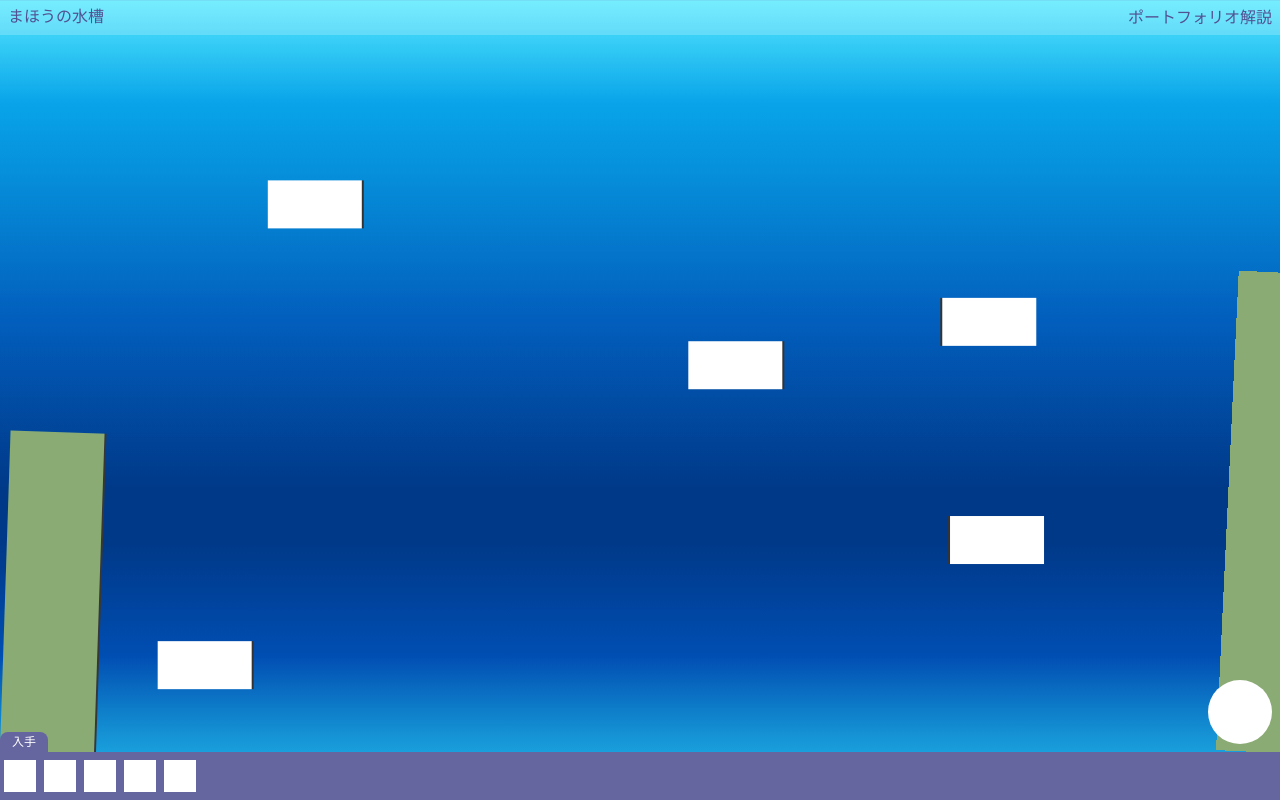
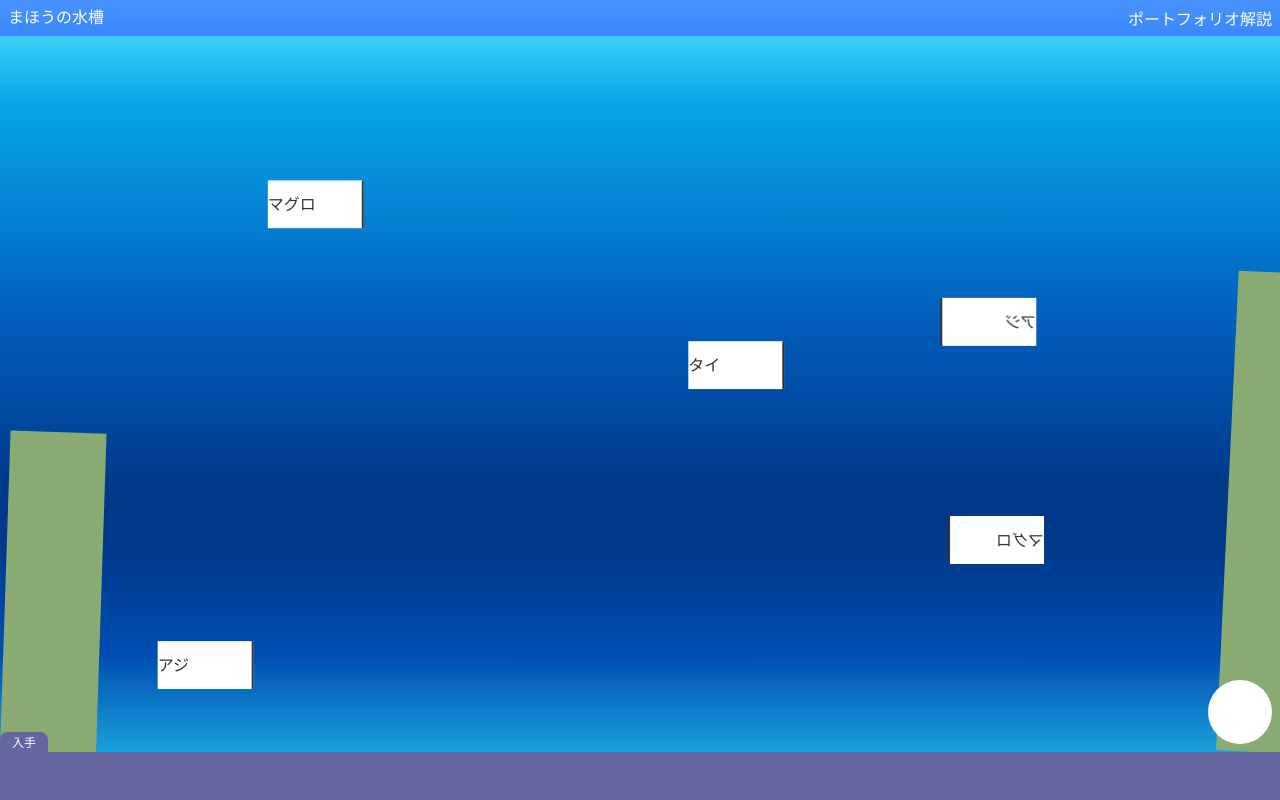
Before and after one commit to kakiikada/demo_Encyclopedia01, a React (Vite) app: page / in a window 1280 px wide. Built offline with nearby package versions, Linux system fonts and the light colour scheme.

Commit message:
魚のクリック処理（履歴・図鑑に表示）の実装

```diff
--- a/index.html
+++ b/index.html
@@ -5,6 +5,7 @@
     <link rel="icon" type="image/svg+xml" href="/favicon.svg" />
     <meta name="viewport" content="width=device-width, initial-scale=1.0" />
     <title>まほうの水槽</title>
+    <link href="https://fonts.googleapis.com/css?family=M+PLUS+Rounded+1c" rel="stylesheet">
   </head>
   <body>
     <div id="root"></div>
--- a/src/App.tsx
+++ b/src/App.tsx
@@ -6,6 +6,19 @@ import './styles/App.css'
 
 function App() {
   const [count, setCount] = useState(0)
+  // メニュー開閉
+  const [isExplanationOpen, setIsExplanationOpen] = useState(false)
+  const [isBookOpen, setIsBookOpen] = useState(false)
+  // 魚のクリック処理
+  const [fishHistory, setFishHistory] = useState<string[]>([]) //履歴
+  const [fishCollection, setFishCollection] = useState<Record<string, number>>({}) //図鑑
+  const fishList = ["アジ", "マグロ", "タイ"]
+  // ランダムに５匹を選出
+  const [tankFish, setTankFish] = useState(() =>
+  Array.from({ length: 5 }, () =>
+    fishList[Math.floor(Math.random() * fishList.length)]
+  )
+)
 
   return (
     <>
@@ -14,9 +27,13 @@ function App() {
         <div className="header">
           <h1 className="header_title">まほうの水槽</h1>
           <div className="header_Explanation">
-            <button className="header_Explanation_title">ポートフォリオ解説</button>
+            <button className="header_Explanation_title"
+            onClick={() => setIsExplanationOpen(!isExplanationOpen)}
+            >ポートフォリオ解説</button>
             {/* 説明 */}
-            <div className="header_Explanation_content">
+            <div className=
+            {isExplanationOpen ? ('header_Explanation_content active'):('header_Explanation_content')}
+            >
               <div className="Explanation">
                 <p className="Explanation_caption">本作品は主にAPI通信とアニメーションの技術力向上と画面設計・制作作業力の習得のために作成したポートフォリオゲームです。</p>
                 <p className="Explanation_title">実装スキル</p>
@@ -42,11 +59,36 @@ function App() {
                 <div className="monitor">
                   {/* 魚 */}
                   <div className="monitor_feald">
-                    <button className="fidh-1"></button>
-                    <button className="fidh-2"></button>
-                    <button className="fidh-3"></button>
-                    <button className="fidh-4"></button>
-                    <button className="fidh-5"></button>
+                    <button className="fidh-1"
+                      onClick={() => {
+                        setFishHistory([...fishHistory, tankFish[0]].slice(-6))
+                        setFishCollection({...fishCollection,  [tankFish[0]]: (fishCollection[tankFish[0]] || 0) + 1})
+                      }}
+                    >{tankFish[0]}</button>
+                    <button className="fidh-2"
+                      onClick={() => {
+                        setFishHistory([...fishHistory, tankFish[1]].slice(-6))
+                        setFishCollection({...fishCollection,  [tankFish[1]]: (fishCollection[tankFish[1]] || 0) + 1})
+                      }}
+                    >{tankFish[1]}</button>
+                    <button className="fidh-3"
+                      onClick={() => {
+                        setFishHistory([...fishHistory, tankFish[2]].slice(-6))
+                        setFishCollection({...fishCollection,  [tankFish[2]]: (fishCollection[tankFish[2]] || 0) + 1})
+                      }}
+                    >{tankFish[2]}</button>
+                    <button className="fidh-4"
+                      onClick={() => {
+                        setFishHistory([...fishHistory, tankFish[3]].slice(-6))
+                        setFishCollection({...fishCollection,  [tankFish[3]]: (fishCollection[tankFish[3]] || 0) + 1})
+                      }}
+                    >{tankFish[3]}</button>
+                    <button className="fidh-5"
+                      onClick={() => {
+                        setFishHistory([...fishHistory, tankFish[4]].slice(-6))
+                        setFishCollection({...fishCollection,  [tankFish[4]]: (fishCollection[tankFish[4]] || 0) + 1})
+                      }}
+                    >{tankFish[4]}</button>
                   </div>
                   {/* 背景 */}
                   <div className="monitor_bg">
@@ -63,11 +105,10 @@ function App() {
                 <div className="history">
                   <p className="history_title">入手</p>
                   <ul className="history_list">
-                    <li><button></button></li>
-                    <li><button></button></li>
-                    <li><button></button></li>
-                    <li><button></button></li>
-                    <li><button></button></li>
+                  {fishHistory.map((fish, index) => (
+                    <li key={index}><button>{fish}</button></li>
+                  ))}
+
                   </ul>
                 </div>
               </section>
@@ -76,10 +117,24 @@ function App() {
               {/* 図鑑 */}
               <section>
                 <div className="menu">
-                  <button className="menu_btn"></button>
-                  <ul className="menu_list">
-                    <li></li>
-                  </ul>
+                  <button className="menu_btn"
+                  onClick={() => setIsBookOpen(!isBookOpen)}
+                  ></button>
+                  <div className=
+                  {isBookOpen ? ('menu_feald active'):('menu_feald')}
+                  >
+                    <p className="menu_title">Encyclopedia</p>
+                    <ul className="menu_list">
+                        {fishList.map((fish) =>
+                          fishCollection[fish] >= 1 ? (
+
+                            <li key={fish}><button>{fish}{fishCollection[fish]}匹</button></li>
+                          ):(
+                            <li key={fish}><button>未取得</button></li>
+                          )
+                        )}
+                    </ul>
+                  </div>
                 </div>
               </section>
             </div>
--- a/src/styles/App.css
+++ b/src/styles/App.css
@@ -5,29 +5,37 @@
   z-index: 10000;
   width: 100%;
   padding: var(--inner_m);
-  background-color: rgba(255,255,255,0.2);
+  background-color: rgba(59, 62, 255, 0.5);
   .header_title {
-    color: #525292;
+    color: var(--color_bg);
   }
   .header_Explanation {
+    position: relative;
     .header_Explanation_title {
-      color: #525292;
+      position: relative;
+      color: var(--color_bg);
+      z-index: 10;
     }
     .header_Explanation_content {
-      /* display: none; */
+      z-index: 8;
+      background-color: #525292;
+      position: fixed;
+      transform:translateY(-100%);
+      top: 0;
+      left: 0;
+      right: 0;
+      transition: .5s;
+      padding-top: 2rem;
+      &.active {
+        transform:translateX(0);
+      }
     }
   }
   /* 実装内容 */
   .Explanation {
-    background-color: #525292;
-    position: fixed;
-    transform:translateY(-100%);
-    top: 0;
-    left: 0;
-    right: 0;
     color: #fff;
+    line-height: 1.5;
     padding: var(--inner_m);
-    transition: .5s;
     .Explanation_caption {}
     .Explanation_title {
       margin-top: 2rem;
@@ -42,9 +50,6 @@
           margin-top: 0.5rem;
         }
       }
-    }
-    &.active {
-      transform:translateX(0);
     }
   }
 }
@@ -119,10 +124,14 @@
     position: absolute;
   }
   .history_list {
+    overflow: hidden;
     display: flex;
+    flex-wrap: wrap;
+    flex-direction: row-reverse;
+    justify-content: flex-end;
     height: 100%;
-    align-items: center;
     padding-left: var(--inner_s);
+    padding-top: 0.5rem;
     gap: 0.5rem;
     li {
       button {
@@ -135,13 +144,47 @@
 }
 .menu {
   .menu_btn {
+    position: relative;
+    z-index: 10010;
     height: 4rem;
     width: 4rem;
     border-radius: 50%;
-    background-color: #fff
+    background-color: #fff;
+  }
+  .menu_feald {
+    position: fixed;
+    z-index: 10000;
+    top: 0;
+    bottom: 0;
+    right: 0;
+    width: 30rem;
+    max-width: 100%;
+    padding: 3rem 1rem;
+    background-color: #6565a0;
+    transform: translateX(100%);
+    transition: .5s;
+    &.active {
+      transform:translateX(0);
+    }
+  }
+  .menu_title {
+    font-size: 2rem;
+    color: var(--color_bg);
+    text-align: center;
   }
   .menu_list {
-    display: none;
+    display: flex;
+    flex-wrap: wrap;
+    justify-content: center;
+    margin-top: 1rem;
+    gap: 0.5rem;
+    li {
+      button {
+        height: 5rem;
+        width: 5rem;
+        background-color: var(--color_bg);
+      }
+    }
   }
 }
 .fidh-1, .fidh-2, .fidh-3, .fidh-4, .fidh-5 {
@@ -180,7 +223,6 @@
   z-index: 2;
   position: absolute;
   background-color: #82a56d;
-  border-right: 2px solid;
   bottom: 3rem;
   transform-origin: center bottom;
 }
--- a/src/styles/index.css
+++ b/src/styles/index.css
@@ -10,7 +10,7 @@
   --inner_m: 0.5rem;
   --inner_s: 0.25rem;
 
-  font-family: sans-serif;
+  font-family: "M PLUS Rounded 1c", sans-serif;
   color: var(--color_text);
   background-color: var(--color_bg);
   -moz-osx-font-smoothing: grayscale;
```
